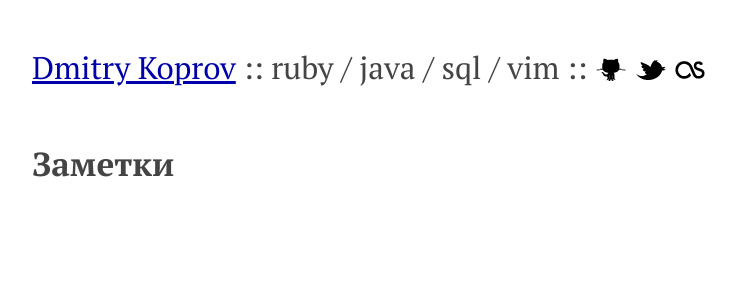
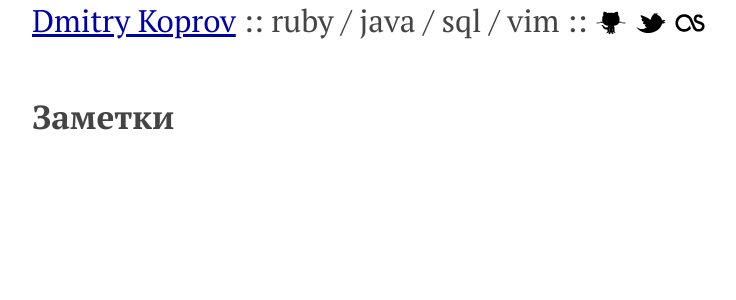
Before and after one commit to dkoprov/dkoprov.github.com, a Jekyll site: the page built from index.html, in a window 1280 px wide. Shown: the top 300 px of the page, without its empty margins (108-844 px from the left). Built offline with Jekyll 4.4.1, drawn with Linux system fonts in a browser that asks for light colours; nearby versions of some CDN libraries; library files that are not in the unit come from our copies; Markdown is read by kramdown in place of the engine named in the settings.

Commit message:
css edit. Again.

```diff
--- a/css/main.css
+++ b/css/main.css
@@ -5,7 +5,7 @@ body{
   font-family: 'PT Serif', Georgia, serif;
   font-size: 1.3em;
   line-height: 1.4em;
-  padding: 1.8em 2em;
+  padding: .3em 2em;
   margin: 0 auto;
 }
 
@@ -29,7 +29,6 @@ h1 {
 
 .caption{
   font-size: 1.5em;
-  margin-top: 0.5em;
 }
 .caption img {
   margin-bottom: -7px;
```
